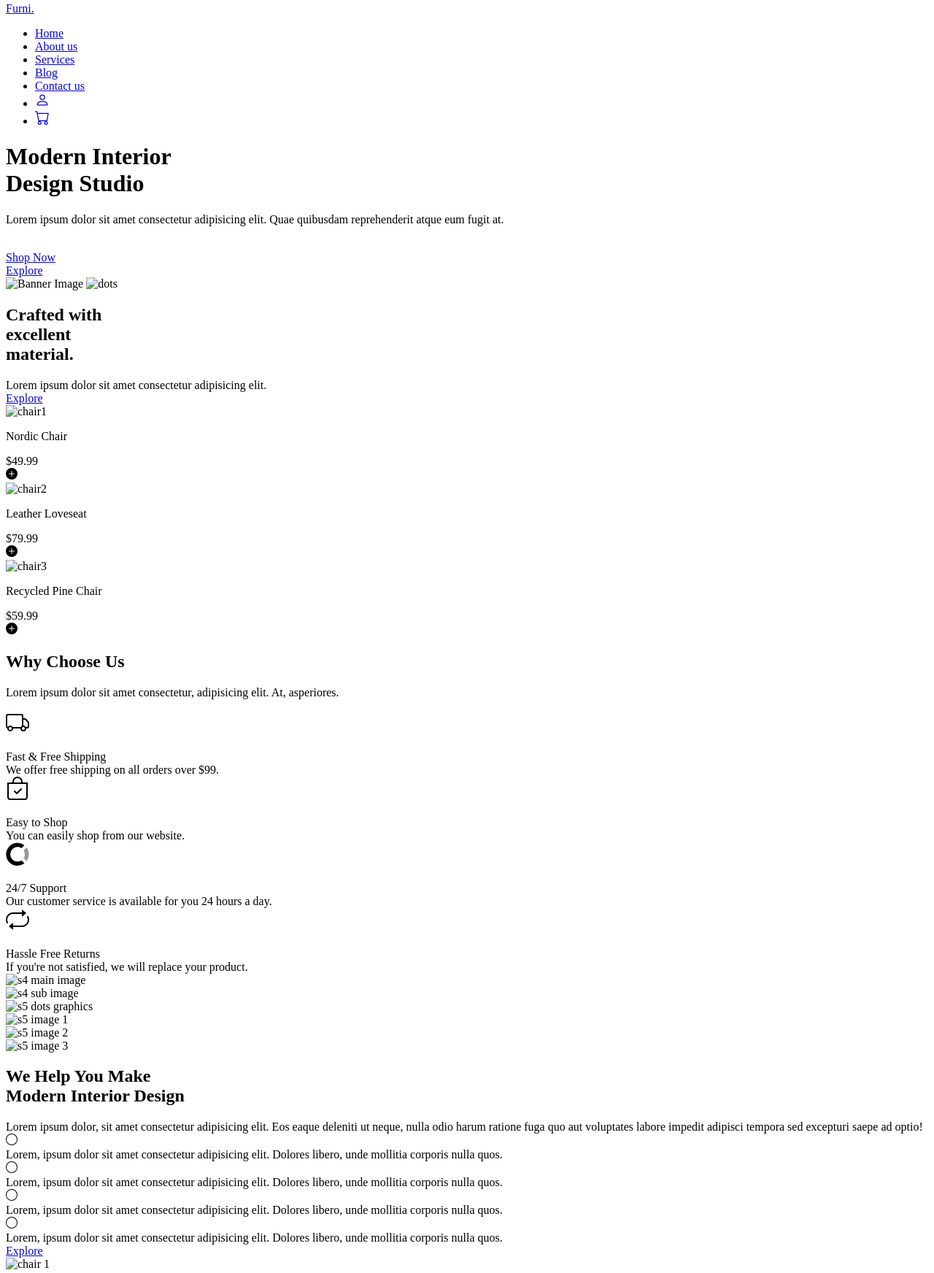
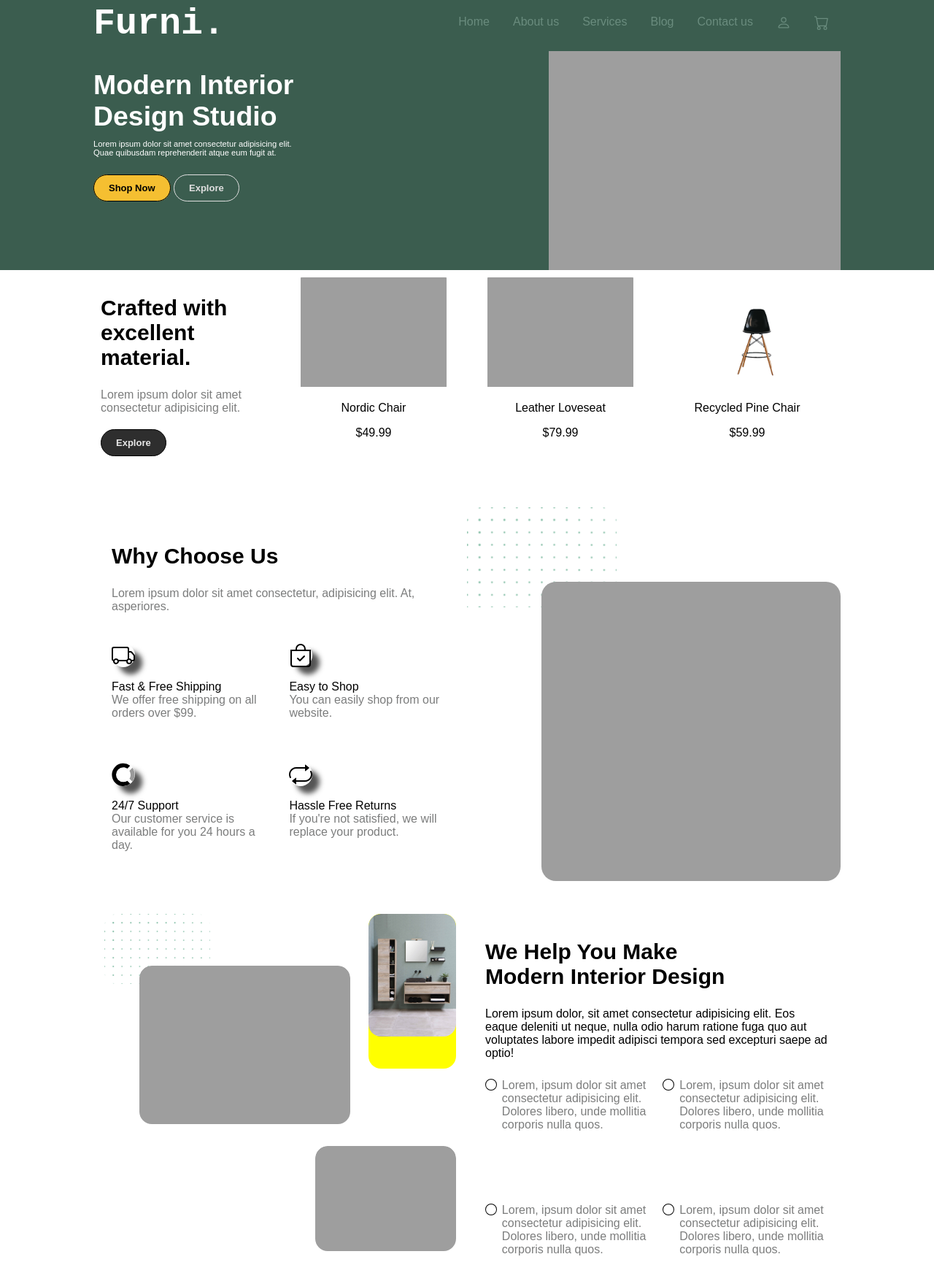
Before and after one commit to StrangerUnknown1209/furni, a plain HTML site: page index.html in a window 1280 px wide. Shown: the part 5-1749 px from the top of the page at 73% size. Drawn offline with Linux system fonts and the light colour scheme; the site is published under a folder, as on GitHub Pages, so addresses that start at the root find nothing.

Commit message:
the fix for the "files not found:404" has been applied to the page

```diff
--- a/index.html
+++ b/index.html
@@ -5,7 +5,7 @@
     <meta charset="UTF-8">
     <meta name="viewport" content="width=device-width, initial-scale=1.0">
     <title>Furni.</title>
-    <link rel="stylesheet" href="/css/styles.css">
+    <link rel="stylesheet" href="./css/styles.css">
 </head>
 
 <body>
@@ -60,8 +60,8 @@
                     </div>
                 </div>
                 <div class="image-container">
-                    <img src="/assets/images/sofa.png" alt="Banner Image" class="banner-img">
-                    <img src="/assets/images/dots.png" alt="dots" class="dots">
+                    <img src="./assets/images/sofa.png" alt="Banner Image" class="banner-img">
+                    <img src="./assets/images/dots.png" alt="dots" class="dots">
                 </div>
             </div>
         </div>
@@ -80,7 +80,7 @@
                     </a>
                 </div>
                 <div class="s3-box">
-                    <img src="/assets/images/chair1.png" alt="chair1">
+                    <img src="./assets/images/chair1.png" alt="chair1">
                     <p>Nordic Chair</p>
                     <span>$49.99</span>
                     <div class="plus-icon">
@@ -91,7 +91,7 @@
                     </div>
                 </div>
                 <div class="s3-box">
-                    <img src="/assets/images/chair2.png" alt="chair2">
+                    <img src="./assets/images/chair2.png" alt="chair2">
                     <p>Leather Loveseat</p>
                     <span>$79.99</span>
                     <div class="plus-icon">
@@ -102,7 +102,7 @@
                     </div>
                 </div>
                 <div class="s3-box">
-                    <img src="/assets/images/chair3.png" alt="chair3">
+                    <img src="./assets/images/chair3.png" alt="chair3">
                     <p>Recycled Pine Chair</p>
                     <span>$59.99</span>
                     <div class="plus-icon">
@@ -188,10 +188,10 @@
                 </div>
                 <div class="s4-box s4-img-box">
                     <div class="s4-main-img">
-                        <img src="/assets/images/s4-main-img.jpg" alt="s4 main image">
+                        <img src="./assets/images/s4-main-img.jpg" alt="s4 main image">
                     </div>
                     <div class="s4-sub-img">
-                        <img src="/assets/images/dots.png" alt="s4 sub image">
+                        <img src="./assets/images/dots.png" alt="s4 sub image">
                     </div>
                 </div>
             </div>
@@ -203,16 +203,16 @@
                     <!-- Content for the first box -->
                     <div class="s5-img-box">
                         <div id="s5-img1">
-                            <img src="/assets/images/dots.png" alt="s5 dots graphics" class="s5-act-img">
+                            <img src="./assets/images/dots.png" alt="s5 dots graphics" class="s5-act-img">
                         </div>
                         <div id="s5-img2">
-                            <img src="/assets/images/s5-img2.jpg" alt="s5 image 1" class="s5-act-img">
+                            <img src="./assets/images/s5-img2.jpg" alt="s5 image 1" class="s5-act-img">
                         </div>
                         <div id="s5-img3">
-                            <img src="/assets/images/s5-img3.jpg" alt=" s5 image 2" class="s5-act-img">
+                            <img src="./assets/images/s5-img3.jpg" alt=" s5 image 2" class="s5-act-img">
                         </div>
                         <div id="s5-img4">
-                            <img src="/assets/images/s5-img4.jpg" alt="s5 image 3" class="s5-act-img">
+                            <img src="./assets/images/s5-img4.jpg" alt="s5 image 3" class="s5-act-img">
                         </div>
                     </div>
                 </div>
@@ -288,7 +288,7 @@
             <div class="section6-container">
                 <div class="s6-box">
                     <div class="s6-img">
-                        <img src="/assets/images/chair1.png" alt=" chair 1">
+                        <img src="./assets/images/chair1.png" alt=" chair 1">
                     </div>
                     <div class="s6-text">
                         <p class="s6-head">
@@ -300,7 +300,7 @@
                 </div>
                 <div class="s6-box">
                     <div class="s6-img">
-                        <img src="/assets/images/chair2.png" alt="chair 2">
+                        <img src="./assets/images/chair2.png" alt="chair 2">
                     </div>
                     <div class="s6-text">
                         <p class="s6-head">
@@ -312,7 +312,7 @@
                 </div>
                 <div class="s6-box">
                     <div class="s6-img">
-                        <img src="/assets/images/chair3.png" alt="chair 3">
+                        <img src="./assets/images/chair3.png" alt="chair 3">
                     </div>
                     <div class="s6-text">
                         <p class="s6-head">
```
